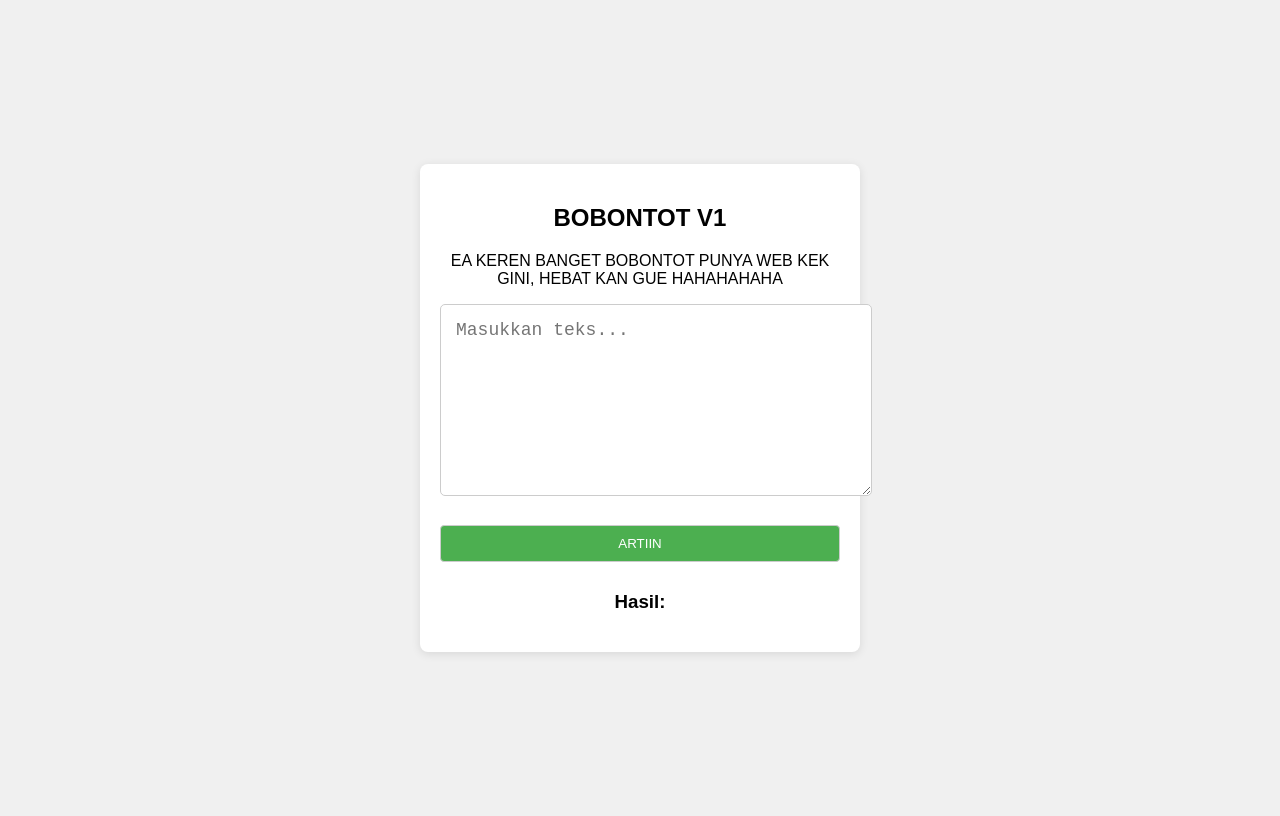
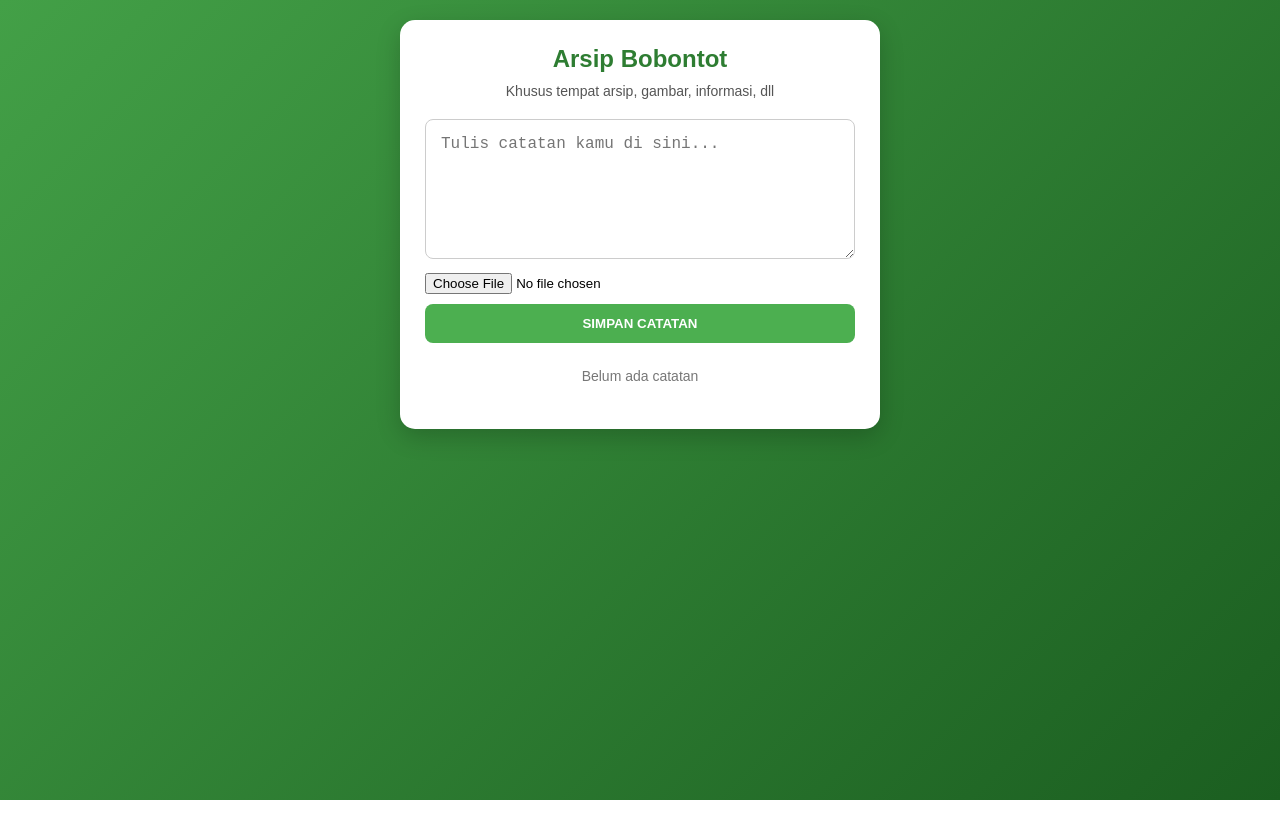
Before and after one commit to enaald/enaald.github.io, a plain HTML site: page index.html in a window 1280 px wide. Drawn offline with Linux system fonts and the light colour scheme.

Commit message:
index.html

```diff
--- a/index.html
+++ b/index.html
@@ -3,103 +3,214 @@
 <head>
   <meta charset="UTF-8">
   <meta name="viewport" content="width=device-width, initial-scale=1.0">
-  <title>BOBONTOT V1</title>
+  <title>BOBONTOT NOTE V1</title>
   <style>
+    * {
+      box-sizing: border-box;
+      margin: 0;
+      padding: 0;
+    }
+
     body {
-      font-family: Arial, sans-serif;
+      font-family: 'Poppins', Arial, sans-serif;
+      background: linear-gradient(135deg, #43a047, #1b5e20);
+      min-height: 100vh;
+      padding: 20px;
       display: flex;
       justify-content: center;
-      align-items: center;
-      height: 100vh;
-      background-color: #f0f0f0;
+      align-items: flex-start;
     }
+
     .container {
-      background-color: white;
-      padding: 20px;
-      border-radius: 8px;
-      box-shadow: 0 2px 10px rgba(0, 0, 0, 0.1);
-      width: 400px;
+      background: #fff;
+      border-radius: 15px;
+      box-shadow: 0 8px 25px rgba(0, 0, 0, 0.2);
+      padding: 25px;
+      width: 100%;
+      max-width: 480px;
       text-align: center;
     }
-    input, button {
-      padding: 10px;
-      margin: 10px 0;
+
+    h2 {
+      color: #2e7d32;
+      margin-bottom: 10px;
+    }
+
+    p {
+      font-size: 14px;
+      color: #555;
+      margin-bottom: 20px;
+    }
+
+    textarea {
       width: 100%;
+      padding: 15px;
+      font-size: 16px;
+      border-radius: 8px;
       border: 1px solid #ccc;
-      border-radius: 4px;
+      resize: vertical;
+      outline: none;
+      transition: border 0.2s ease, box-shadow 0.2s ease;
     }
+
+    textarea:focus {
+      border-color: #4CAF50;
+      box-shadow: 0 0 8px rgba(76, 175, 80, 0.3);
+    }
+
     button {
+      width: 100%;
+      padding: 12px;
       background-color: #4CAF50;
       color: white;
+      font-weight: bold;
+      border: none;
+      border-radius: 8px;
+      margin-top: 10px;
       cursor: pointer;
+      transition: all 0.3s ease;
     }
+
     button:hover {
       background-color: #45a049;
+      transform: scale(1.05);
+      box-shadow: 0 6px 15px rgba(76, 175, 80, 0.4);
     }
-    #output {
+
+    input[type="file"] {
       margin-top: 10px;
-      font-size: 18px;
+      width: 100%;
     }
-    textarea {
-    width: 100%; /* Lebar 100% dari kontainer */
-    height: auto;
-    padding: 15px; /* Padding untuk membuat ruang di dalam textarea */
-    font-size: 18px; /* Ukuran teks lebih besar */
-    border-radius: 5px; /* Ujung melengkung */
-    border: 1px solid #ccc; /* Warna border */
-    margin-bottom: 15px; /* Jarak antar elemen */
-    resize: vertical; /* Memungkinkan user untuk mengubah tinggi textarea */
-  }
+
+    .notes {
+      margin-top: 25px;
+      text-align: left;
+    }
+
+    .note {
+      background: #f9f9f9;
+      border: 1px solid #ccc;
+      border-radius: 10px;
+      padding: 10px;
+      margin-bottom: 15px;
+      display: flex;
+      flex-direction: column;
+      gap: 8px;
+    }
+
+    .note img {
+      max-width: 100%;
+      border-radius: 8px;
+    }
+
+    .note button {
+      background-color: #e53935;
+      font-size: 13px;
+      margin-top: 5px;
+    }
+
+    .note button:hover {
+      background-color: #c62828;
+      transform: scale(1);
+      box-shadow: none;
+    }
+
+    @media (max-width: 480px) {
+      .container {
+        padding: 20px;
+      }
+
+      h2 {
+        font-size: 22px;
+      }
+
+      button {
+        font-size: 15px;
+      }
+    }
   </style>
 </head>
 <body>
 
   <div class="container">
-    <h2>BOBONTOT V1</h2>
-    <p>EA KEREN BANGET BOBONTOT PUNYA WEB KEK GINI, HEBAT KAN GUE HAHAHAHAHA</p>
+    <h2>Arsip Bobontot</h2>
+    <p>Khusus tempat arsip, gambar, informasi, dll</p>
 
-    <textarea id="inputText" placeholder="Masukkan teks..." rows="8"></textarea>
+    <textarea id="noteText" placeholder="Tulis catatan kamu di sini..." rows="6"></textarea>
+    <input type="file" id="imageInput" accept="image/*">
+    <button onclick="saveNote()">SIMPAN CATATAN</button>
 
-    <button onclick="translateToSandiAN()">ARTIIN</button>
-
-    <h3>Hasil:</h3>
-    <p id="output"></p>
+    <div class="notes" id="notesContainer"></div>
   </div>
 
   <script>
-    // Fungsi untuk menggeser huruf sebanyak 13 posisi (Sandi AN)
-    function translateToSandiAN() {
-      let inputText = document.getElementById("inputText").value;
-      let result = shiftBy13(inputText);  // Menggunakan fungsi penggeseran
-      document.getElementById("output").innerHTML = result;
+    function saveNote() {
+      const text = document.getElementById("noteText").value.trim();
+      const imageInput = document.getElementById("imageInput");
+
+      if (!text && !imageInput.files[0]) {
+        alert("Tulis sesuatu atau tambahkan gambar dulu!");
+        return;
+      }
+
+      if (imageInput.files[0]) {
+        const reader = new FileReader();
+        reader.onload = function(e) {
+          addNoteToStorage(text, e.target.result);
+          displayNotes();
+          clearInputs();
+        };
+        reader.readAsDataURL(imageInput.files[0]);
+      } else {
+        addNoteToStorage(text, null);
+        displayNotes();
+        clearInputs();
+      }
     }
 
-    // Fungsi Dekripsi (sama dengan fungsi enkripsi karena ROT13 simetris)
-    function decryptSandiAN() {
-      let inputText = document.getElementById("inputText").value;
-      let result = shiftBy13(inputText);  // Menggunakan fungsi penggeseran yang sama
-      document.getElementById("output").innerHTML = result;
+    function addNoteToStorage(text, imageData) {
+      const notes = JSON.parse(localStorage.getItem("bobontotNotes")) || [];
+      notes.push({ text, image: imageData, date: new Date().toLocaleString() });
+      localStorage.setItem("bobontotNotes", JSON.stringify(notes));
     }
 
-    // Fungsi untuk menggeser huruf (baik enkripsi maupun dekripsi)
-    function shiftBy13(text) {
-      let result = "";
+    function deleteNote(index) {
+      const notes = JSON.parse(localStorage.getItem("bobontotNotes")) || [];
+      notes.splice(index, 1);
+      localStorage.setItem("bobontotNotes", JSON.stringify(notes));
+      displayNotes();
+    }
 
-      for (let i = 0; i < text.length; i++) {
-        let char = text[i];
+    function clearInputs() {
+      document.getElementById("noteText").value = "";
+      document.getElementById("imageInput").value = "";
+    }
 
-        // Proses huruf besar dan kecil
-        if (char >= 'A' && char <= 'Z') {
-          result += String.fromCharCode(((char.charCodeAt(0) - 65 + 13) % 26) + 65);
-        } else if (char >= 'a' && char <= 'z') {
-          result += String.fromCharCode(((char.charCodeAt(0) - 97 + 13) % 26) + 97);
-        } else {
-          result += char; // Jika bukan huruf, biarkan karakter tetap
-        }
+    function displayNotes() {
+      const container = document.getElementById("notesContainer");
+      container.innerHTML = "";
+      const notes = JSON.parse(localStorage.getItem("bobontotNotes")) || [];
+
+      if (notes.length === 0) {
+        container.innerHTML = "<p style='text-align:center;color:#777;'>Belum ada catatan</p>";
+        return;
       }
 
-      return result;
+      notes.forEach((note, index) => {
+        const div = document.createElement("div");
+        div.className = "note";
+        div.innerHTML = `
+          <p><strong>${note.date}</strong></p>
+          <p>${note.text || "(Tanpa teks)"}</p>
+          ${note.image ? `<img src="${note.image}" alt="Gambar Catatan">` : ""}
+          <button onclick="deleteNote(${index})">HAPUS</button>
+        `;
+        container.appendChild(div);
+      });
     }
+
+    // Tampilkan catatan saat halaman dibuka
+    window.onload = displayNotes;
   </script>
 
 </body>
```
